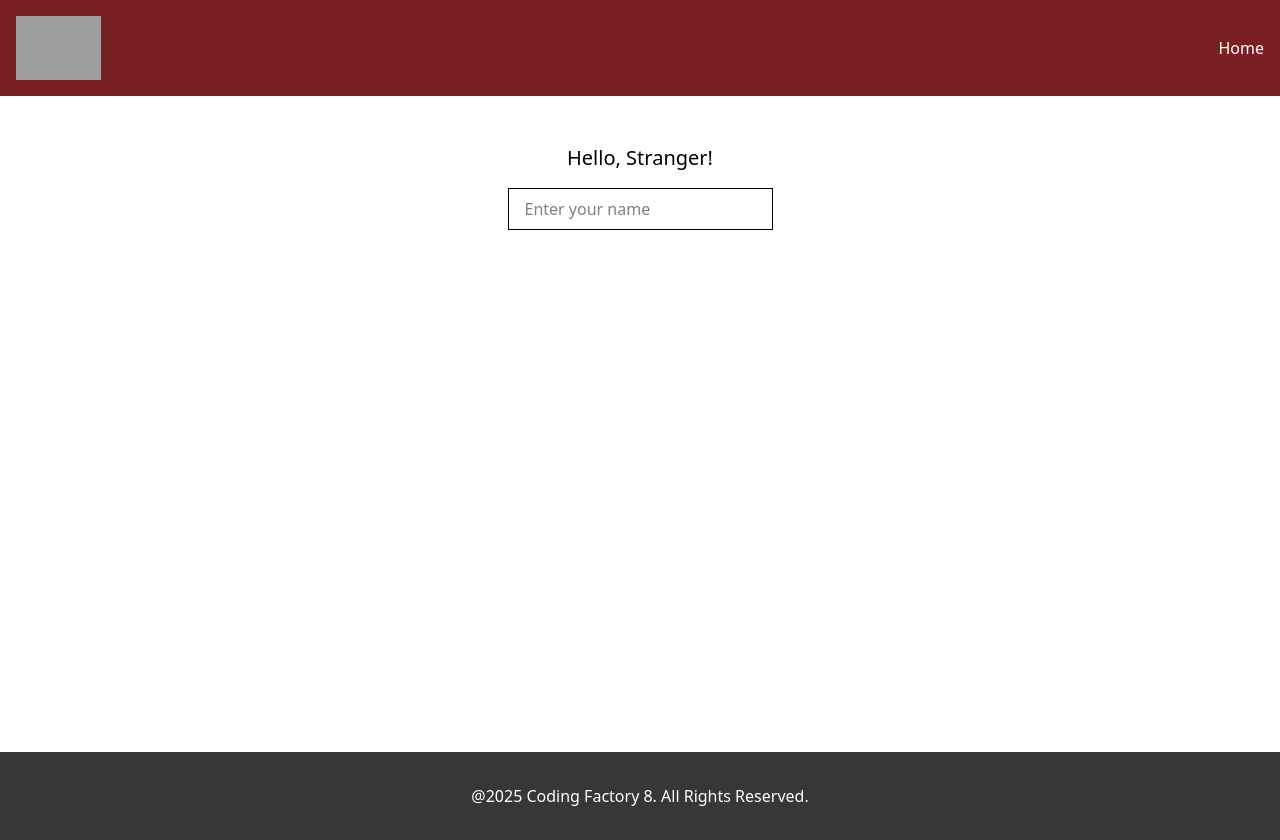
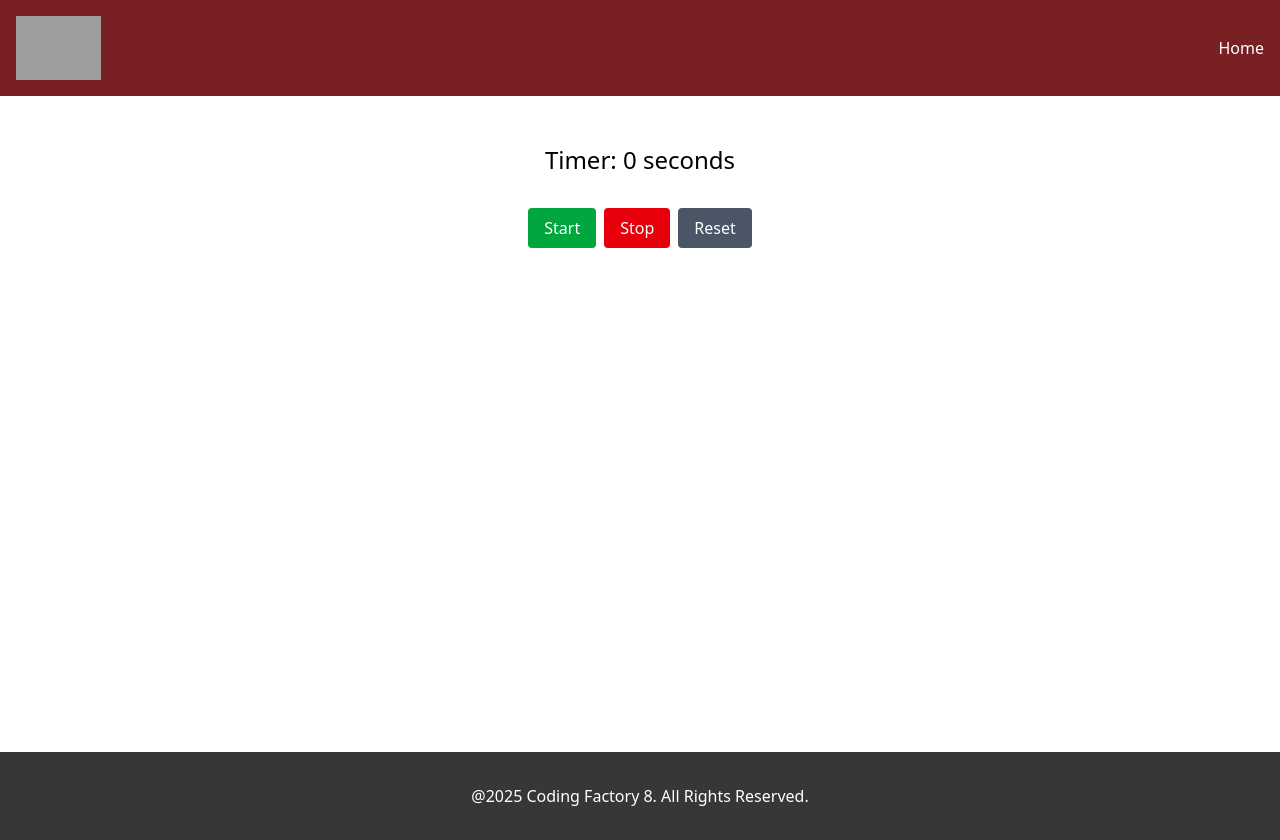
Before and after one commit to AthanasiaPet/cf8-react-intro, a React app: page / in a window 1280 px wide. Built offline with nearby package versions, Linux system fonts and the light colour scheme; grey boxes are pictures that could not be loaded; the HTML template or start-up script is replaced by a standard one.

Commit message:
feat: add Timer component using useEffect

```diff
--- a/src/App.tsx
+++ b/src/App.tsx
@@ -8,8 +8,12 @@
 
 
 import LayOut from "./components/LayOut.tsx";
+//import Timer from "./components/Timer.tsx";
+//import WindowSize from "./components/WindowSize.tsx";
+import Timer from "./components/Timer.tsx";
 //import CounterWithCustomHook from "./components/CounterWithCustomHook.tsx";
-import NameChangerWithEffect from "./components/NameChangerWithEffect.tsx";
+//import NameChangerWithEffect from "./components/NameChangerWithEffect.tsx";
+//import {useEffect} from "react";
 // import {useEffect} from "react";
 // import FunctionalComponentWithState from "./components/FunctionalComponentWithState.tsx";
 //import ClassComponentWithState from "./components/ClassComponentWithState.tsx";
@@ -18,10 +22,18 @@
 //import CounterWithMoreStates from "./components/CounterWithMoreStates.tsx";
 
 function App() {
+
+    // useEffect(() => {
+    //     const id: number = setInterval(() => console.log("tick"), 1000)
+    //     return() => clearInterval(id);
+    // }, []);
     //
     // useEffect(() => {
-    //
-    //
+    //     let counter: number = 1;
+    //     const id: number = setInterval(() => {
+    //         console.log(counter++);
+    //     }, 1000);
+    //     return () => clearInterval(id);
     // }, []);
 
 
@@ -49,7 +61,12 @@
                 {/*<CounterWithMoreStates />*/}
                 {/*<CounterWithMoreStates />*/}
                 {/*<CounterWithCustomHook />*/}
-                <NameChangerWithEffect />
+                {/*<NameChangerWithEffect />*/}
+               <Timer />
+
+                {/*<WindowSize />*/}
+
+
             </LayOut>
 
         </>
--- /dev/null
+++ b/src/components/Timer.tsx
@@ -0,0 +1,61 @@
+import {useEffect, useState} from "react";
+
+
+const Timer = () => {
+
+    const [seconds, setSeconds] = useState(0);
+    const [running, setRunning] = useState(false); // αρχική κατάσταση
+
+    useEffect(() => {
+        if (!running) return;
+
+        const interval = setInterval(() => {
+            setSeconds((prev: number) => prev + 1);
+        }, 1000);
+
+        return () => clearInterval(interval);
+
+    }, [running]);
+
+    const handleStart = () => setRunning(true);
+    const handleStop = () => setRunning(false);
+    const handleReset = () => {
+        setRunning(false);
+        setSeconds(0);
+    }
+
+
+
+    return (
+        <>
+            <div className="text-center pt-12">
+                <h1 className="text-2xl mb-8">Timer: {seconds} seconds</h1>
+                <div className="space-x-2">
+                    <button
+                        className="px-4 py-2 bg-green-600 hover:bg-green-800 text-white rounded"
+                        onClick={handleStart}
+                    >
+                        Start
+                    </button>
+
+                    <button
+                        className="px-4 py-2 bg-red-600 hover:bg-red-800 text-white rounded"
+                        onClick={handleStop}
+                    >
+                        Stop
+                    </button>
+
+                    <button
+                        className="px-4 py-2 bg-gray-600 hover:bg-gray-800 text-white rounded"
+                        onClick={handleReset}
+                    >
+                        Reset
+                    </button>
+
+                </div>
+            </div>
+        </>
+    )
+}
+
+export default Timer;
```
